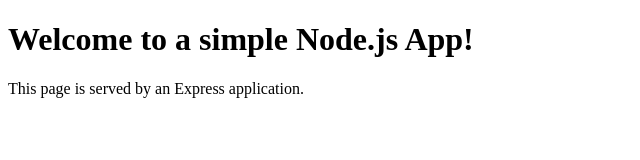
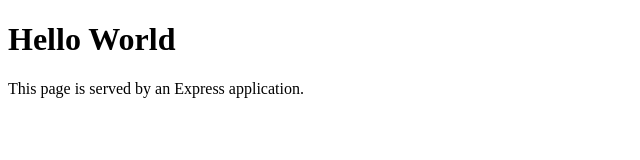
Before and after one commit to chelseamaipham/cmpe131-08, a website: page index.html in a window 1280 px wide. Shown: the whole page, without its empty margins (0-640 px from the left). Drawn offline with Linux system fonts and the light colour scheme.

Commit message:
Test: Break the build

```diff
--- a/index.html
+++ b/index.html
@@ -8,7 +8,7 @@
 </head>
 <body>
   <div class="container">
-    <h1>Welcome to a simple Node.js App!</h1>
+    <h1>Hello World</h1>
     <p>This page is served by an Express application.</p>
   </div>
 </body>
```
